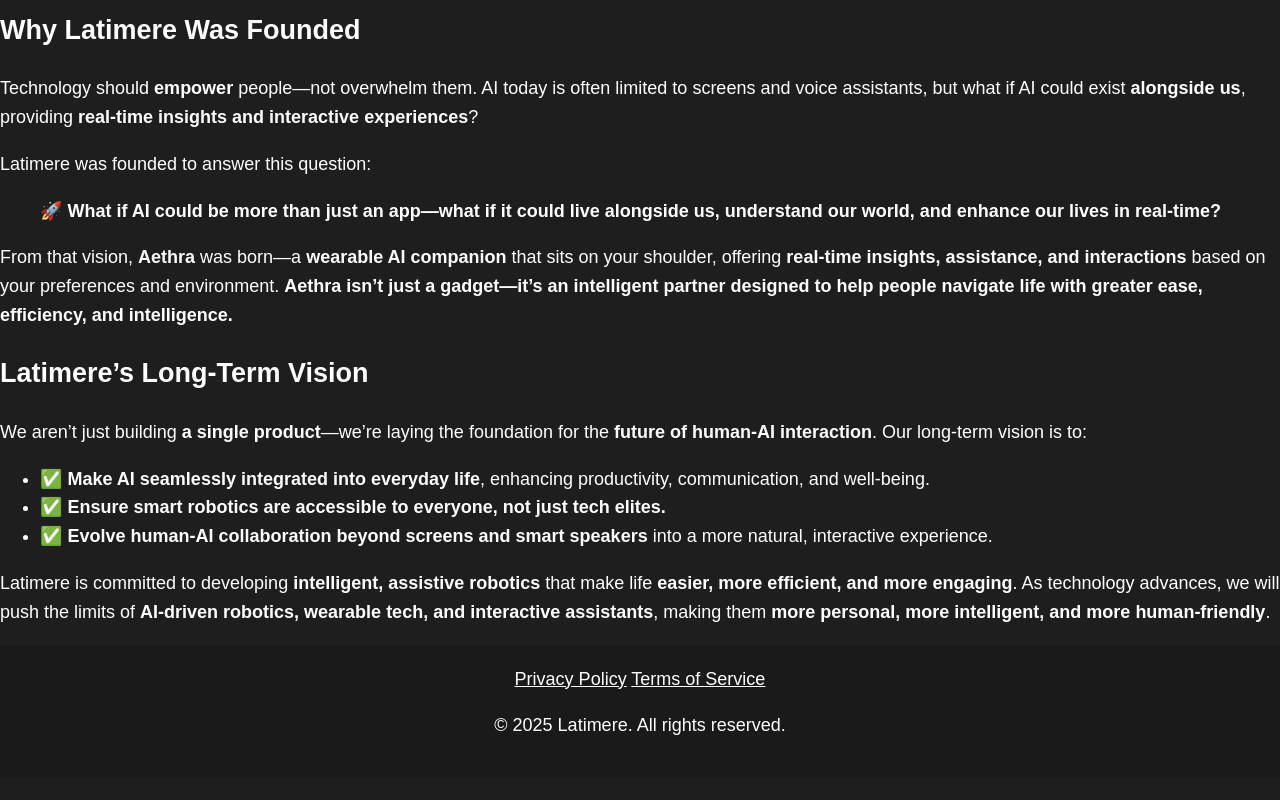
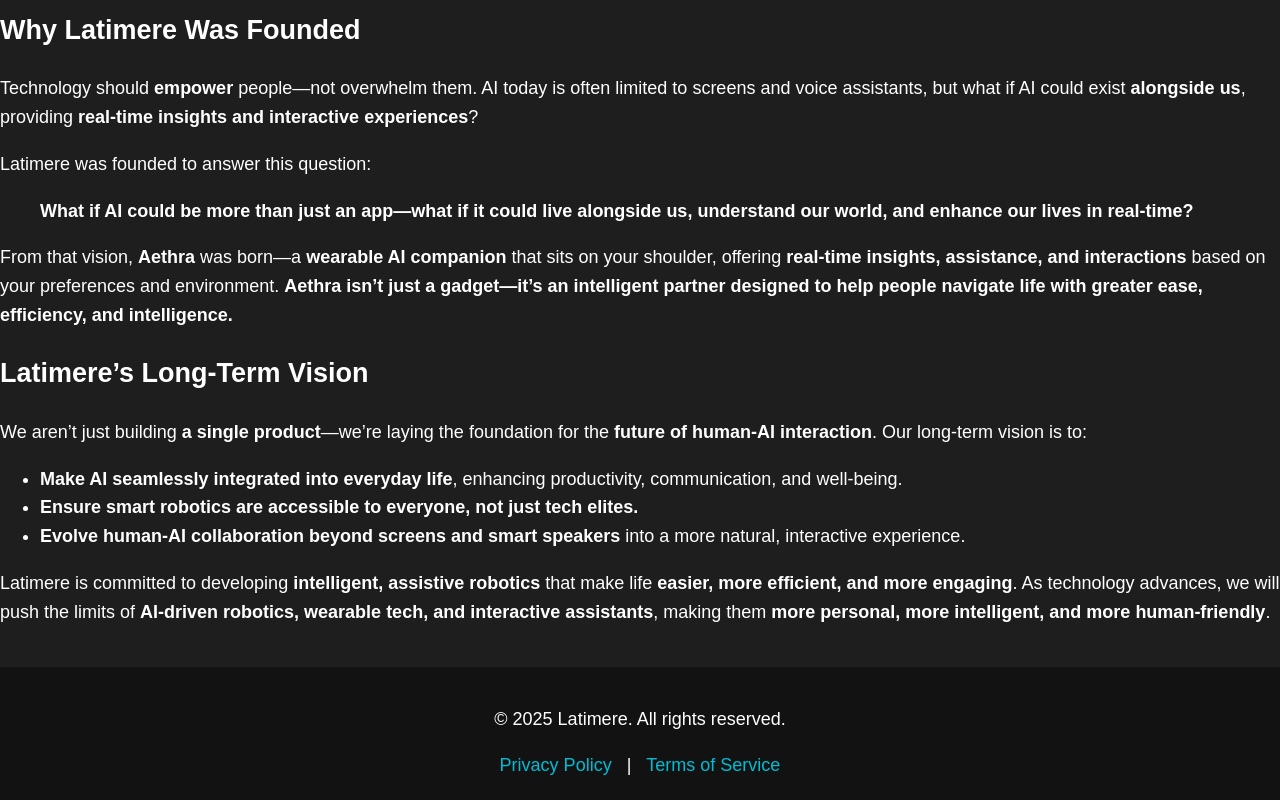
Before and after one commit to latimere1/latimere-website, a website: page about.html in a window 1280 px wide. Shown: the part 451-1251 px from the top of the page. Before the commit the page ends 1229 px from the top, so only its background shows below. Drawn offline with Linux system fonts and the light colour scheme.

Commit message:
Add files via upload

```diff
--- a/about.html
+++ b/about.html
@@ -5,13 +5,26 @@
   <meta name="viewport" content="width=device-width, initial-scale=1.0">
   <title>Latimere - About</title>
   <link rel="stylesheet" href="styles.css">
+  <style>
+    .footer {
+      background-color: #121212;
+      color: white;
+      text-align: center;
+      padding: 20px;
+      margin-top: 40px;
+    }
+    .footer a {
+      color: #00BCD4;
+      text-decoration: none;
+      margin: 0 10px;
+    }
+  </style>
 </head>
 <body>
   <header>
     <div class="logo">
       <a href="index.html">Latimere</a>
     </div>
-    <!-- Removed the inline onclick attribute so that script.js handles the click -->
     <div class="menu-icon">&#9776;</div>
     <nav id="mobile-menu">
       <a href="index.html">Home</a>
@@ -35,7 +48,7 @@
     </p>
     <p>Latimere was founded to answer this question:</p>
     <blockquote>
-      🚀 <strong>What if AI could be more than just an app—what if it could live alongside us, understand our world, and enhance our lives in real-time?</strong>
+      <strong>What if AI could be more than just an app—what if it could live alongside us, understand our world, and enhance our lives in real-time?</strong>
     </blockquote>
     <p>
       From that vision, <strong>Aethra</strong> was born—a <strong>wearable AI companion</strong> that sits on your shoulder, offering <strong>real-time insights, assistance, and interactions</strong> based on your preferences and environment. <strong>Aethra isn’t just a gadget—it’s an intelligent partner designed to help people navigate life with greater ease, efficiency, and intelligence.</strong>
@@ -48,24 +61,21 @@
       We aren’t just building <strong>a single product</strong>—we’re laying the foundation for the <strong>future of human-AI interaction</strong>. Our long-term vision is to:
     </p>
     <ul>
-      <li>✅ <strong>Make AI seamlessly integrated into everyday life</strong>, enhancing productivity, communication, and well-being.</li>
-      <li>✅ <strong>Ensure smart robotics are accessible to everyone, not just tech elites.</strong></li>
-      <li>✅ <strong>Evolve human-AI collaboration beyond screens and smart speakers</strong> into a more natural, interactive experience.</li>
+      <li><strong>Make AI seamlessly integrated into everyday life</strong>, enhancing productivity, communication, and well-being.</li>
+      <li><strong>Ensure smart robotics are accessible to everyone, not just tech elites.</strong></li>
+      <li><strong>Evolve human-AI collaboration beyond screens and smart speakers</strong> into a more natural, interactive experience.</li>
     </ul>
     <p>
       Latimere is committed to developing <strong>intelligent, assistive robotics</strong> that make life <strong>easier, more efficient, and more engaging</strong>. As technology advances, we will push the limits of <strong>AI-driven robotics, wearable tech, and interactive assistants</strong>, making them <strong>more personal, more intelligent, and more human-friendly</strong>.
     </p>
   </section>
 
-  <footer>
-    <div class="footer-links">
-      <a href="privacy.html" style="color: white;">Privacy Policy</a>
-      <a href="terms.html" style="color: white;">Terms of Service</a>
-    </div>
+  <footer class="footer">
     <p>&copy; 2025 Latimere. All rights reserved.</p>
+    <a href="privacy.html">Privacy Policy</a> |
+    <a href="terms.html">Terms of Service</a>
   </footer>
 
-  <!-- Load the external script which attaches the click event listener -->
   <script src="script.js"></script>
 </body>
 </html>
```
